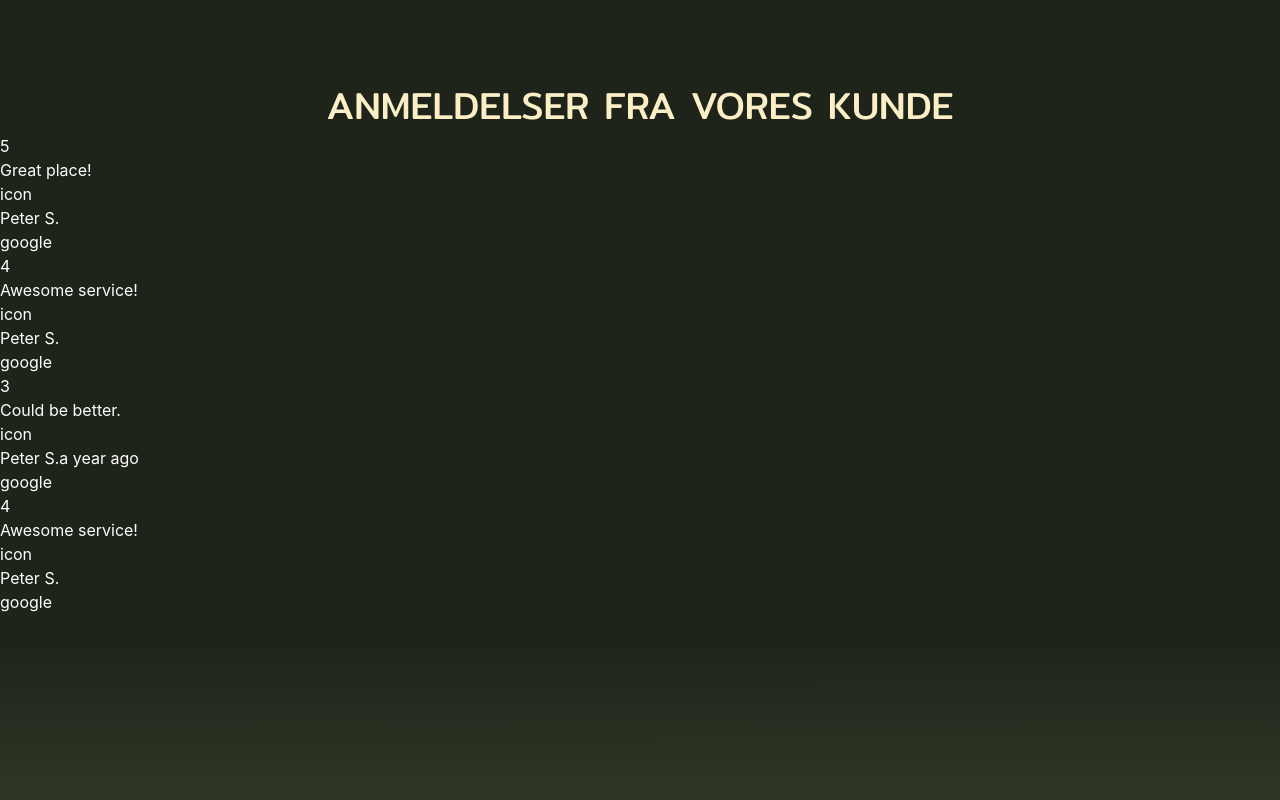
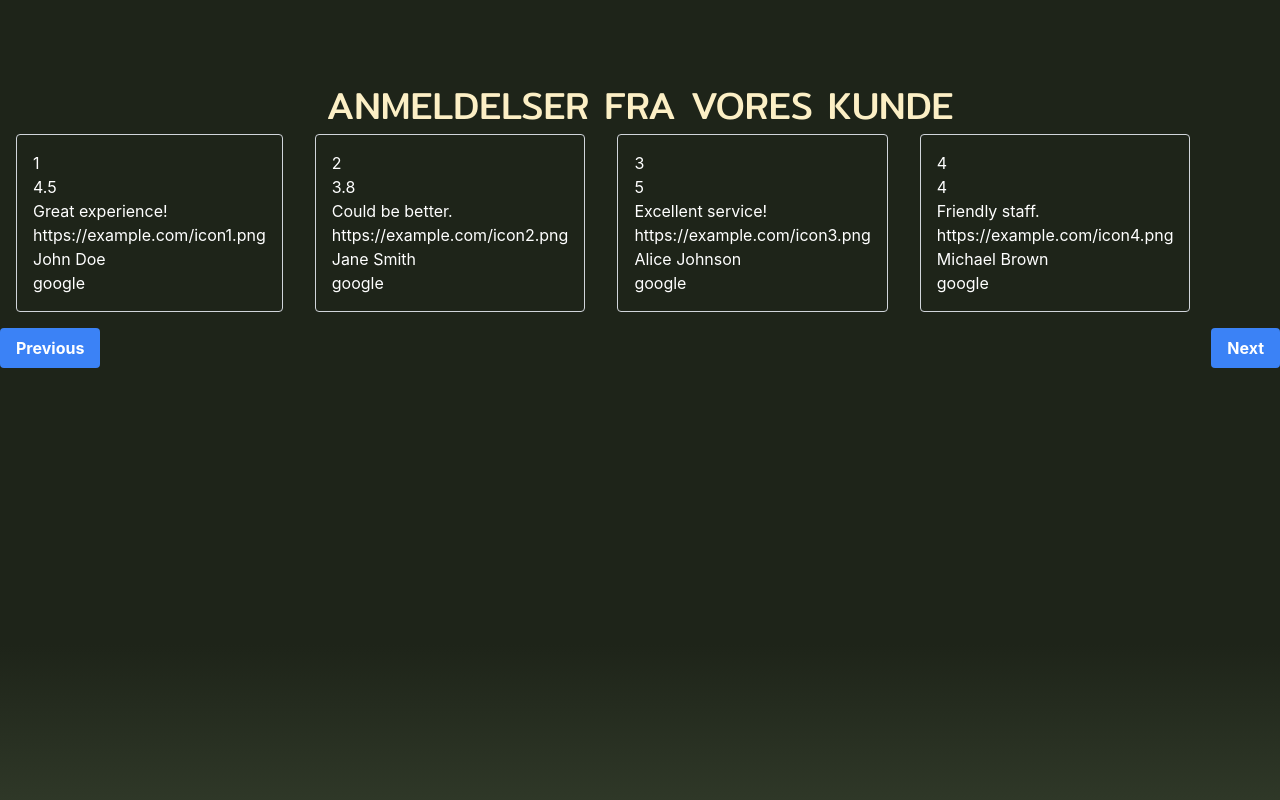
Before and after one commit to na-talia/sushi-takeaway, a React (Create React App) app: page / in a window 1280 px wide. Shown: the part 2369-3169 px from the top of the page. Built offline with nearby package versions, Linux system fonts and the light colour scheme.

Commit message:
added more mock reviews data and buttons to scroll through all available reviews

```diff
--- a/src/components/reviews/Reviews.jsx
+++ b/src/components/reviews/Reviews.jsx
@@ -1,50 +1,118 @@
-import React from "react";
+import React, { useState } from "react";
 import Title from "../Title";
 
 // Mock review data
 const mockReviews = [
   {
     id: 1,
-    rating: 5,
-    text: "Great place!",
-    icon: "icon",
-    name: "Peter S.",
+    rating: 4.5,
+    text: "Great experience!",
+    icon: "https://example.com/icon1.png",
+    name: "John Doe",
     google: "google",
   },
   {
     id: 2,
-    rating: 4,
-    text: "Awesome service!",
-    icon: "icon",
-    name: "Peter S.",
+    rating: 3.8,
+    text: "Could be better.",
+    icon: "https://example.com/icon2.png",
+    name: "Jane Smith",
     google: "google",
   },
   {
     id: 3,
-    rating: 3,
-    text: "Could be better.",
-    icon: "icon",
-    time: "a year ago",
-    name: "Peter S.",
+    rating: 5.0,
+    text: "Excellent service!",
+    icon: "https://example.com/icon3.png",
+    name: "Alice Johnson",
     google: "google",
   },
   {
     id: 4,
-    rating: 4,
-    text: "Awesome service!",
-    icon: "icon",
-    name: "Peter S.",
+    rating: 4.0,
+    text: "Friendly staff.",
+    icon: "https://example.com/icon4.png",
+    name: "Michael Brown",
+    google: "google",
+  },
+  {
+    id: 5,
+    rating: 4.2,
+    text: "Good value for money.",
+    icon: "https://example.com/icon5.png",
+    name: "Emily Wilson",
+    google: "google",
+  },
+  {
+    id: 6,
+    rating: 4.7,
+    text: "Highly recommended!",
+    icon: "https://example.com/icon6.png",
+    name: "David Lee",
+    google: "google",
+  },
+  {
+    id: 7,
+    rating: 3.5,
+    text: "Average experience.",
+    icon: "https://example.com/icon7.png",
+    name: "Sarah Taylor",
+    google: "google",
+  },
+  {
+    id: 8,
+    rating: 4.9,
+    text: "Absolutely amazing!",
+    icon: "https://example.com/icon8.png",
+    name: "Chris Evans",
+    google: "google",
+  },
+  {
+    id: 9,
+    rating: 4.3,
+    text: "Prompt service.",
+    icon: "https://example.com/icon9.png",
+    name: "Michelle Rodriguez",
+    google: "google",
+  },
+  {
+    id: 10,
+    rating: 3.9,
+    text: "Satisfactory experience.",
+    icon: "https://example.com/icon10.png",
+    name: "Daniel Martinez",
     google: "google",
   },
 ];
 
 function Reviews() {
+  const [currentIndex, setCurrentIndex] = useState(0);
+  const reviewsPerPage = 4;
+
+  const handlePrevClick = () => {
+    setCurrentIndex((prevIndex) =>
+      prevIndex === 0 ? mockReviews.length - 1 : prevIndex - 1
+    );
+  };
+
+  const handleNextClick = () => {
+    setCurrentIndex((prevIndex) =>
+      prevIndex === mockReviews.length - 1 ? 0 : prevIndex + 1
+    );
+  };
+
   return (
     <div className="text-white">
       <Title text="ANMELDELSER FRA VORES KUNDE" />
-      <ul>
-        {mockReviews.map((review) => (
-          <li key={review.id}>
+      <div className="flex overflow-x-auto">
+        {Array.from({ length: reviewsPerPage }).map((_, index) => {
+          const reviewIndex = (currentIndex + index) % mockReviews.length;
+          const review = mockReviews[reviewIndex];
+          return (
+            <div className="flex-shrink-0 max-w-sm mx-4" key={review.id}>
+              <ul className="border border-gray-300 rounded p-4">
+                <li>
+                  <div>{review.id}</div>
                   <div>{review.rating}</div>
                   <p>{review.text}</p>
                   <p>{review.icon}</p>
@@ -52,10 +120,26 @@ function Reviews() {
                   <span>{review.time}</span>
                   <div>{review.google}</div>
                 </li>
-        ))}
               </ul>
             </div>
           );
+        })}
+      </div>
+      <div className="flex justify-between mt-4">
+        <button
+          onClick={handlePrevClick}
+          className="bg-blue-500 text-white font-bold py-2 px-4 rounded"
+        >
+          Previous
+        </button>
+        <button
+          onClick={handleNextClick}
+          className="bg-blue-500  text-white font-bold py-2 px-4 rounded"
+        >
+          Next
+        </button>
+      </div>
+    </div>
+  );
 }
-
 export default Reviews;
```
Lines whose indentation alone changed are shown as unchanged.
